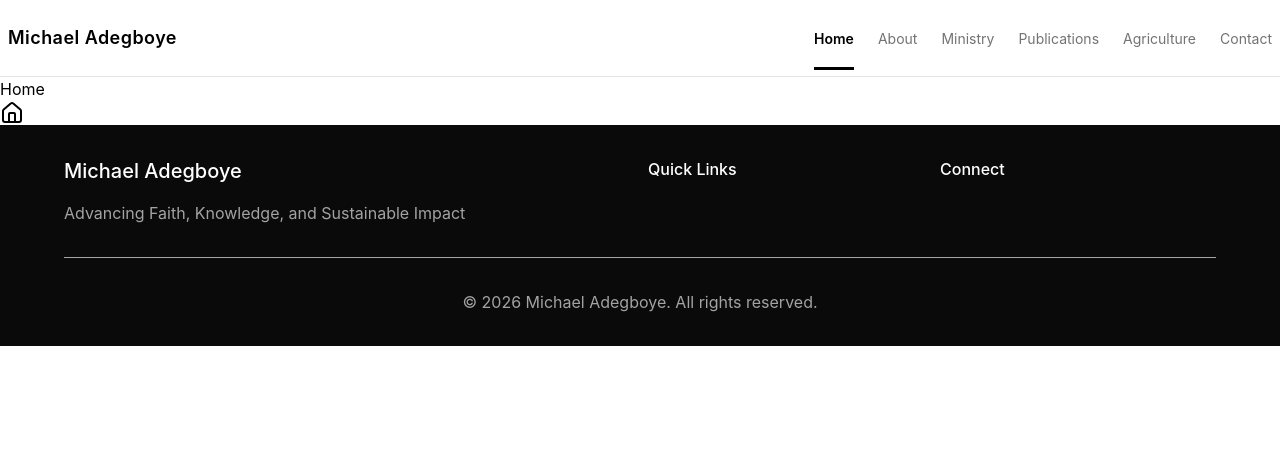
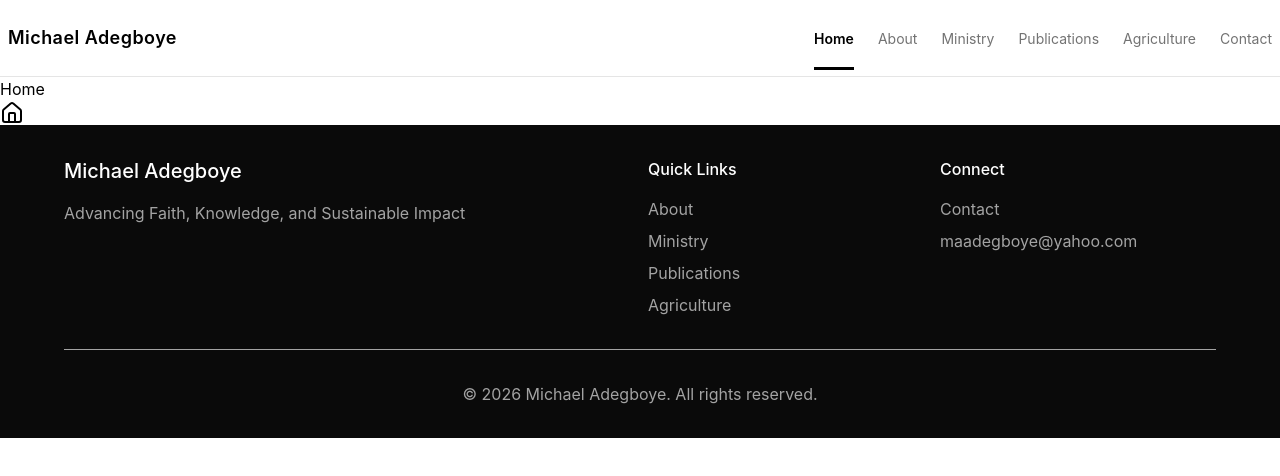
Before and after one commit to AdeNoah/MichaelAdegboye-Portfolio, a React (Vite) app: page / in a window 1280 px wide. Shown: the top 476 px of the page. Built offline with nearby package versions, Linux system fonts and the light colour scheme.

Commit message:
laid out the footer

```diff
--- a/src/components/Footer.tsx
+++ b/src/components/Footer.tsx
@@ -1,6 +1,4 @@
-// import { Link } from "react-router"
-// import { navigationLinks } from "./NavBar"
-
+import { Link } from 'react-router'
 
 const Footer = () => {
     return (
@@ -17,11 +15,34 @@ const Footer = () => {
 
                 <div>
                     <h4 className="font-medium mb-4">Quick Links</h4>
+                    <ul className="space-y-2 text-[#a3a3a3]">
+                        <li>
+                            <Link className="hover:text-white" to="/about">About</Link>
+                        </li>
+                        <li>
+                            <Link className="hover:text-white" to="/ministry">Ministry</Link>
+                        </li>
+                        <li>
+                            <Link className="hover:text-white" to="/publications">Publications</Link>
+                        </li>
+                        <li>
+                            <Link className="hover:text-white" to="/agriculture">Agriculture</Link>
+                        </li>
+                    </ul>
                 </div>
 
                 <div>
                     <h4 className="font-medium mb-4">Connect</h4>
-
+                    <ul className="space-y-2 text-[#a3a3a3]">
+                        <li>
+                            <Link className="hover:text-white" to="/contact">Contact</Link>
+                        </li>
+                        <li>
+                            <a className="hover:text-white" href="mailto:hello@example.com">
+                                maadegboye@yahoo.com
+                            </a>
+                        </li>
+                    </ul>
                 </div>
             </div>
 
```
Also changed, not shown: src/index.css (+0 -43 lines).
